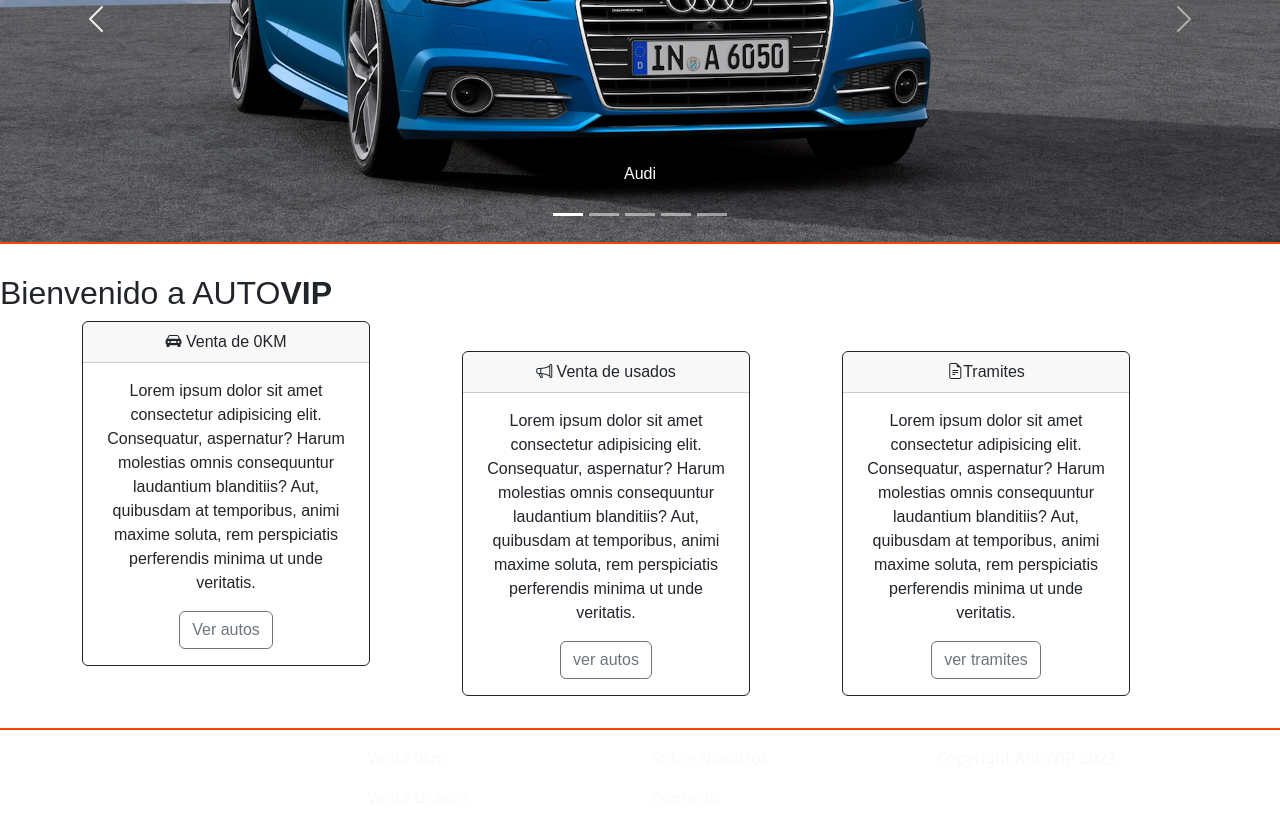
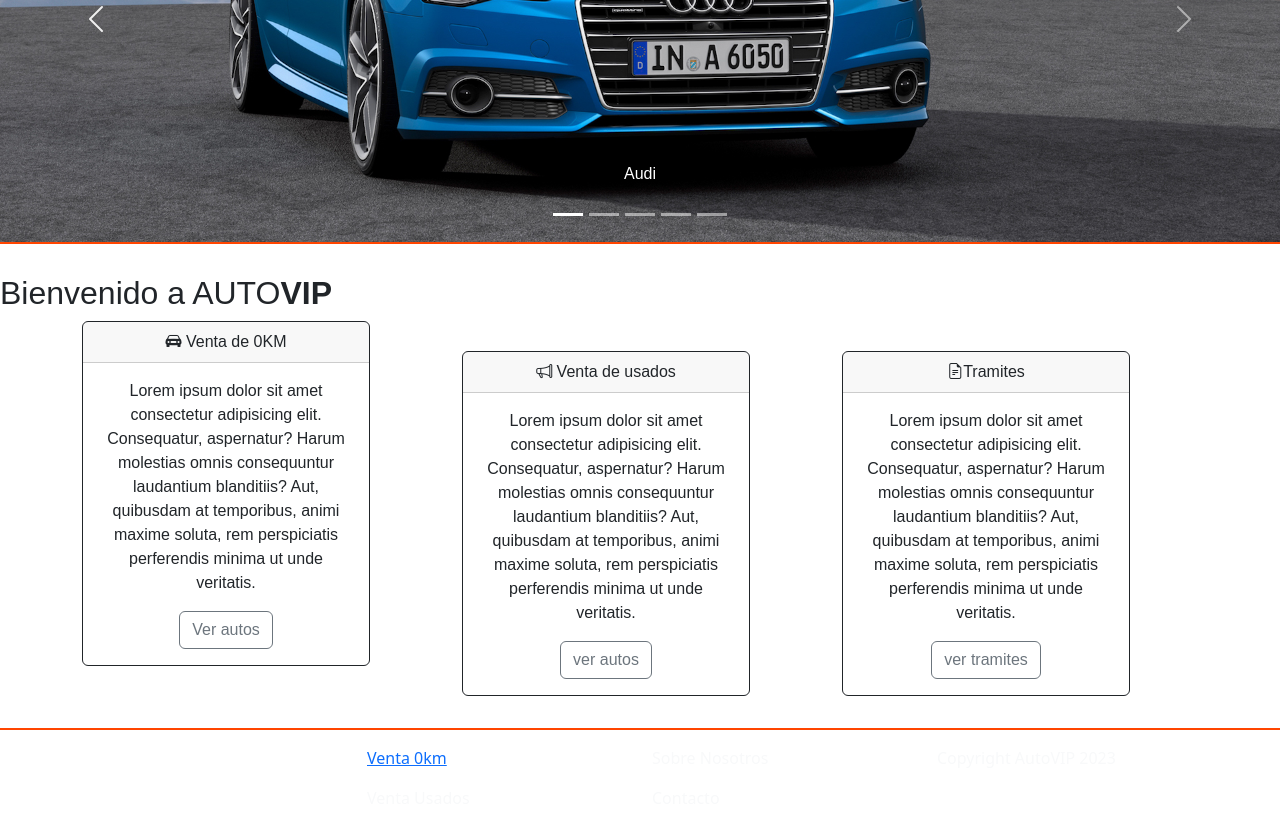
Before and after one commit to dahianamanzanares/auto-Vip, a plain HTML site: page index.html in a window 1280 px wide. Shown: the part 381-1207 px from the top of the page. Drawn offline with nearby package versions, Linux system fonts and the light colour scheme.

Commit message:
Update index.html

```diff
--- a/index.html
+++ b/index.html
@@ -262,7 +262,7 @@
             />
           </div>
           <div class="col-3 venta mt-3">
-            <p>Venta 0km</p>
+            <p><a href="ventas.html">Venta 0km</a></p>
             <p>Venta Usados</p>
           </div>
           <div class="col-3 Sobre mt-3">
```
